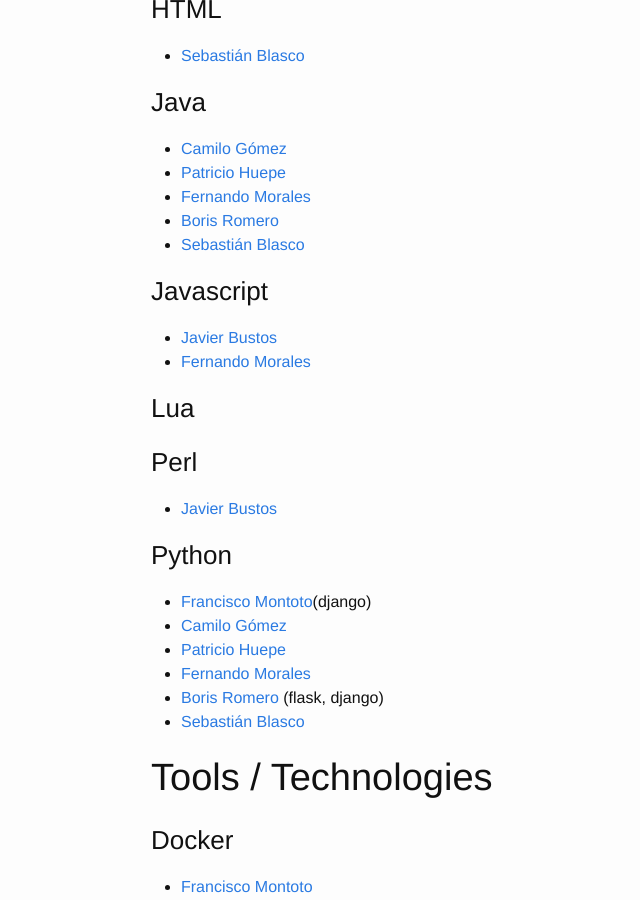
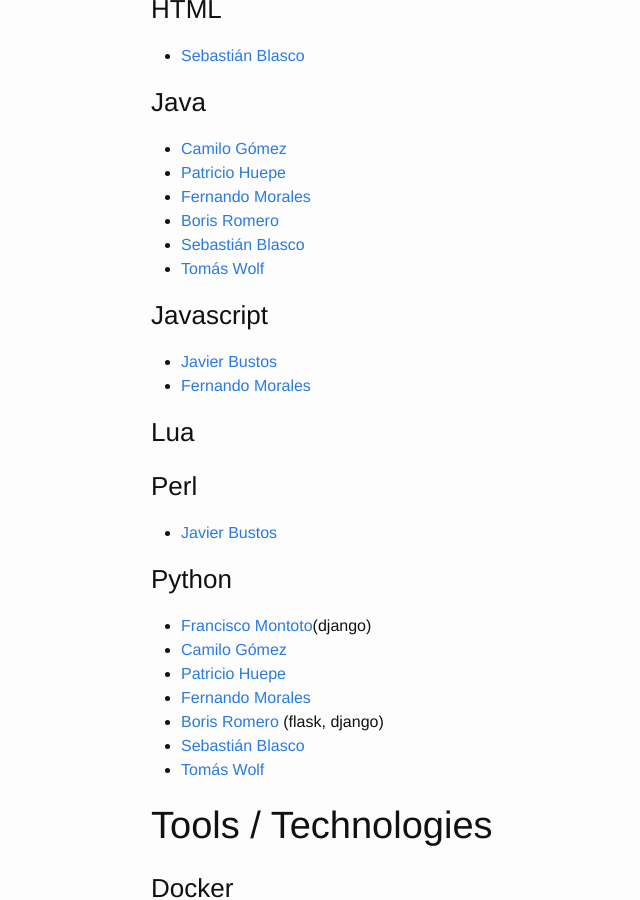
Before and after one commit to niclabs/development, a Jekyll site: the page built from _posts/2016-07-13-member-skills.markdown, in a window 1280 px wide and 900 px high, scrolled down 771 px. Shown: the whole window, without its empty margins (119-759 px from the left). Built offline with Jekyll 4.4.1, drawn with Linux system fonts in a browser that asks for light colours.

Commit message:
Update 2016-07-13-member-skills.markdown

```diff
--- a/_posts/2016-07-13-member-skills.markdown
+++ b/_posts/2016-07-13-member-skills.markdown
@@ -36,6 +36,7 @@
   - [Fernando Morales][nanocatdemen]
   - [Boris Romero][boris]
   - [Sebastián Blasco][sebablasko]
+  - [Tomás Wolf][twolfvb]
 
 ### Javascript
 
@@ -56,6 +57,7 @@
   - [Fernando Morales][nanocatdemen]
   - [Boris Romero][boris] (flask, django)
   - [Sebastián Blasco][sebablasko]
+  - [Tomás Wolf][twolfvb]
 
 # Tools / Technologies
 
```
Also changed, not shown: other parts of _posts/2016-07-13-member-skills.markdown (+1 -0 lines).
